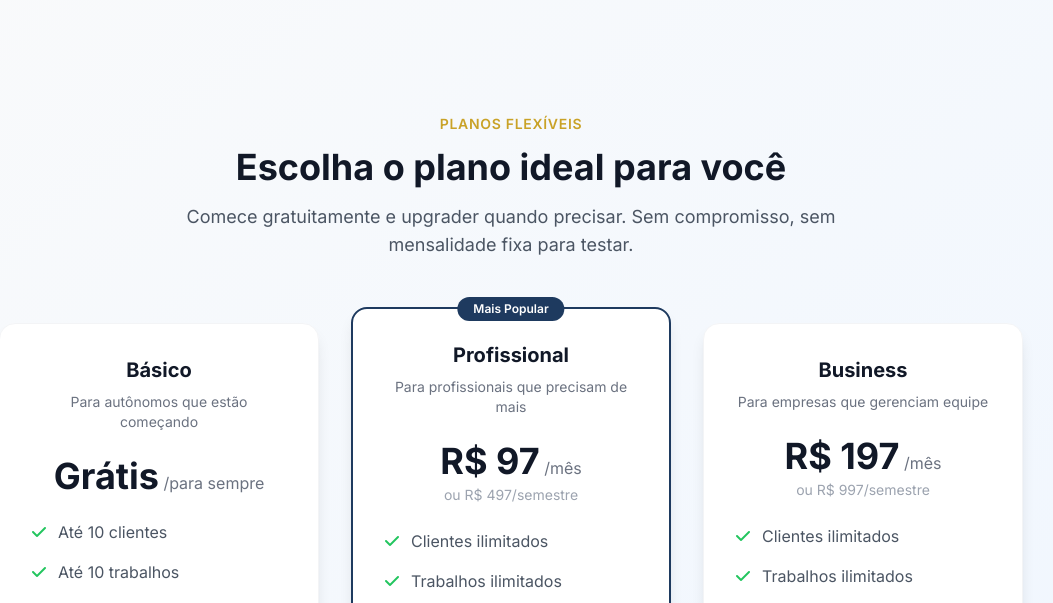
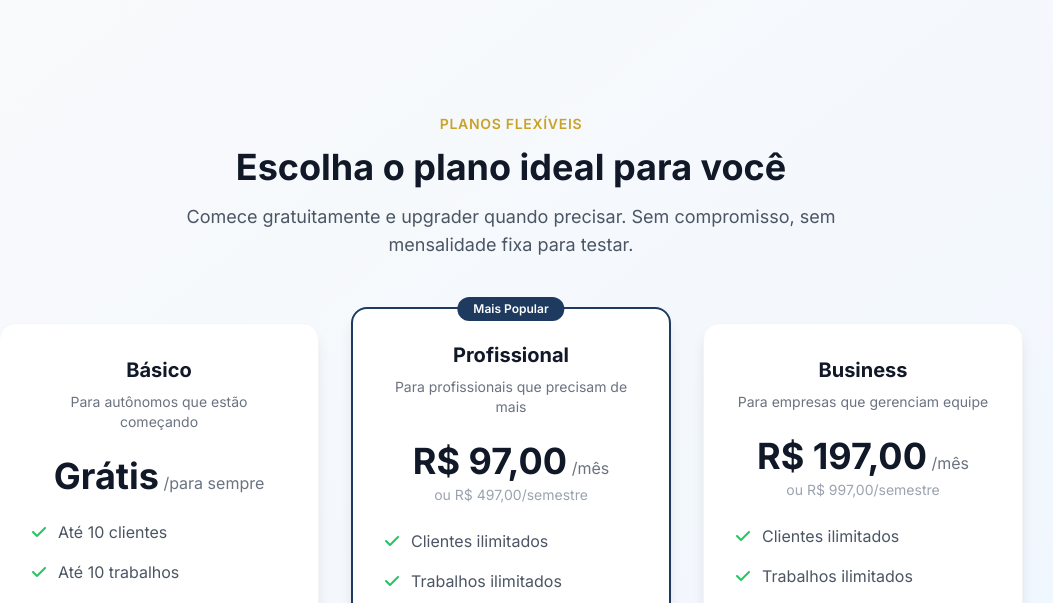
Before and after one commit to 7event24-alt/7event, a Django app: page /landingpage/ in a window 1280 px wide. Shown: the part 1923-2526 px from the top of the page, without its empty margins (129-1182 px from the left). Run offline with Django 5.2, Linux system fonts and the light colour scheme; data comes from the database, SQL or seed files in the repository; data that the repository does not hold is empty; some libraries are stand-ins or nearby versions.

Commit message:
fix(pricing): show exact price with 2 decimal places

```diff
--- a/base/templates/landingpage/index.html
+++ b/base/templates/landingpage/index.html
@@ -347,10 +347,10 @@
 
                     <div class="text-center mb-6">
                         {% if plan.price_monthly > 0 %}
-                        <span class="text-4xl font-bold text-gray-900">R$ {{ plan.price_monthly|floatformat:0 }}</span>
+                        <span class="text-4xl font-bold text-gray-900">R$ {{ plan.price_monthly|floatformat:2 }}</span>
                         <span class="text-gray-500">/mês</span>
                         {% if plan.price_semester > 0 %}
-                        <p class="text-sm text-gray-400 mt-1">ou R$ {{ plan.price_semester|floatformat:0 }}/semestre</p>
+                        <p class="text-sm text-gray-400 mt-1">ou R$ {{ plan.price_semester|floatformat:2 }}/semestre</p>
                         {% endif %}
                         {% else %}
                         <span class="text-4xl font-bold text-gray-900">Grátis</span>
```
